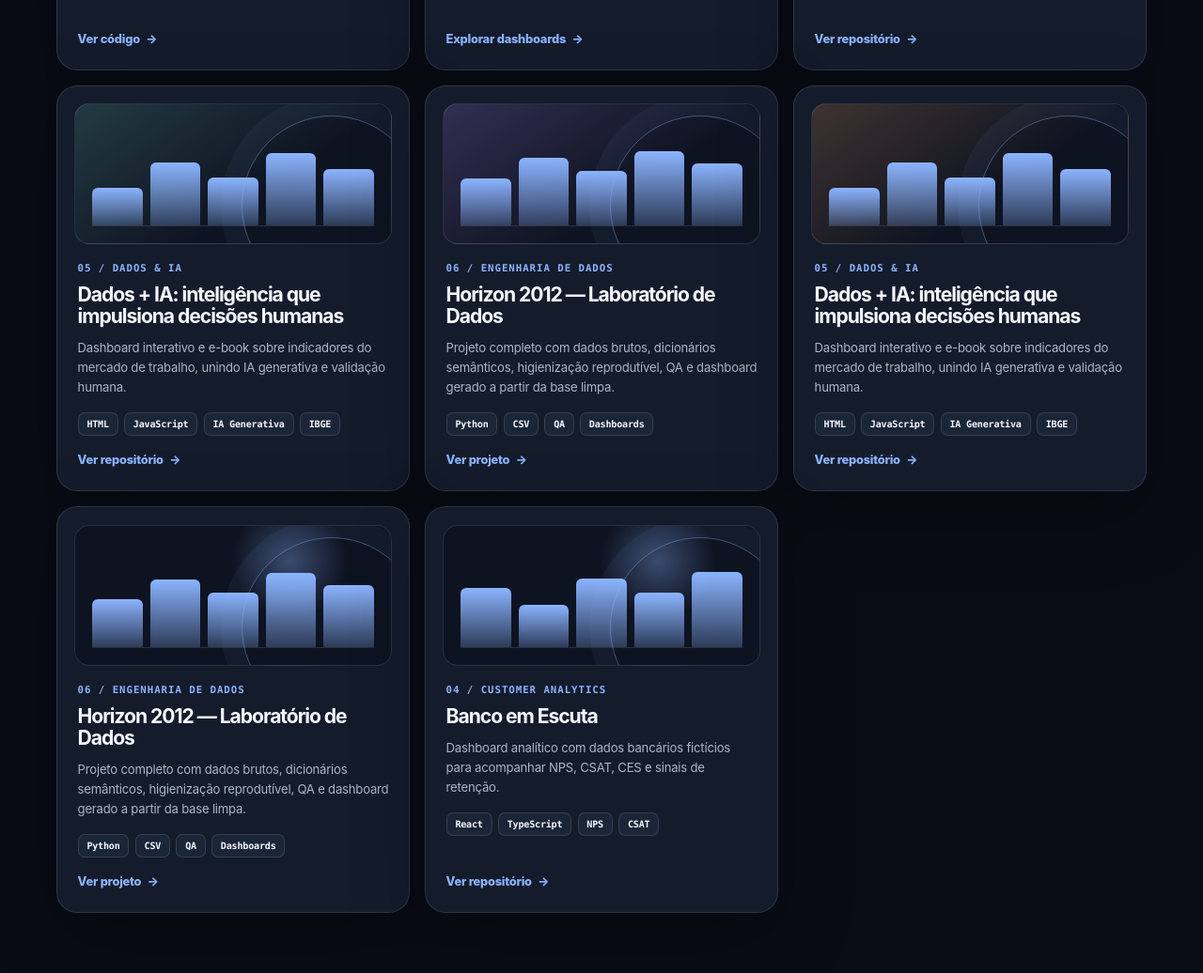
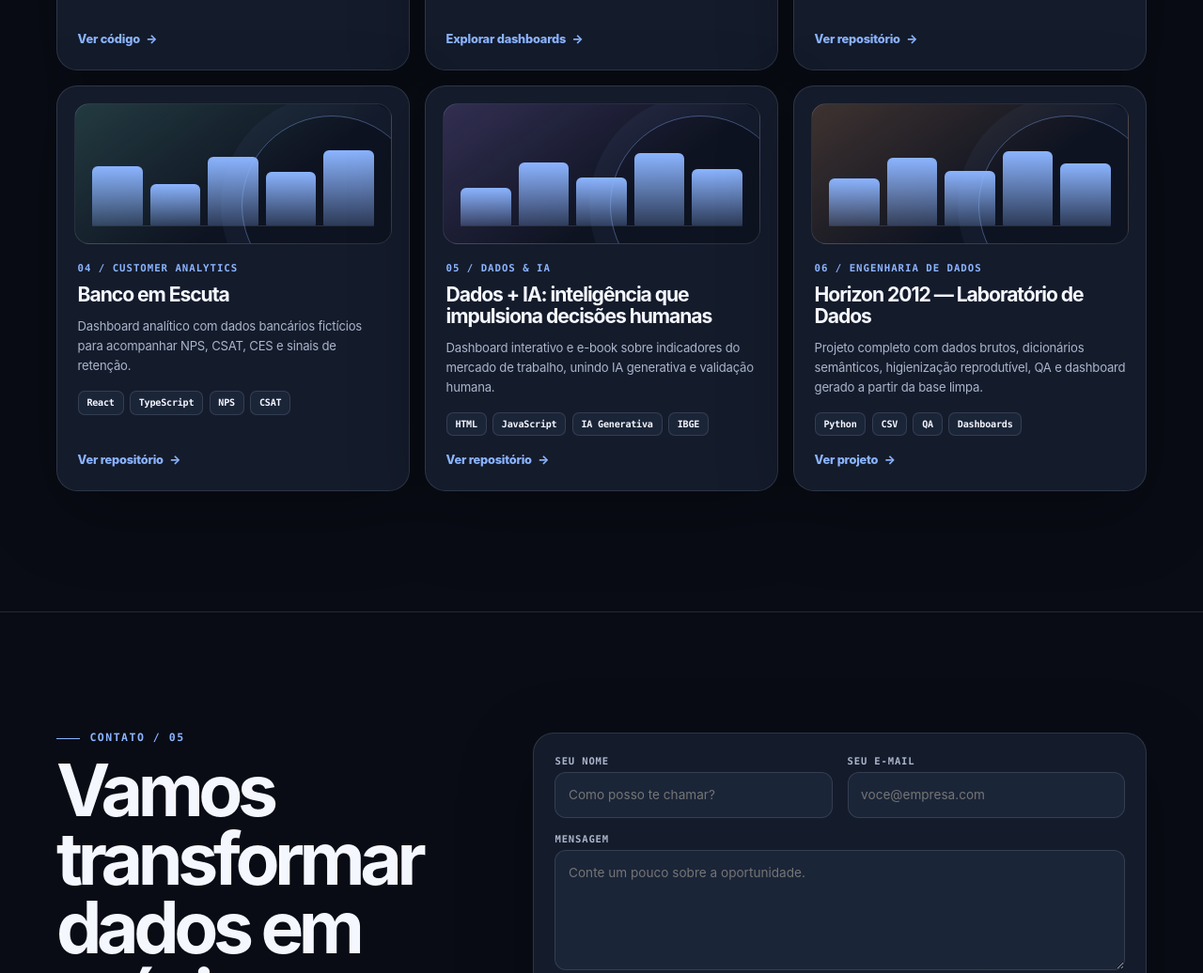
Before and after one commit to dudsstar16/data-ai-portfolio, a website: page index.html in a window 1280 px wide. Shown: the part 5252-6288 px from the top of the page at 94% size. Drawn offline with Linux system fonts and the light colour scheme.

Commit message:
fix(portfolio): organize project grid

```diff
--- a/index.html
+++ b/index.html
@@ -170,11 +170,9 @@
         <article class="project reveal"><div class="project-art"><div class="chart"><i style="--h:34%"></i><i style="--h:61%"></i><i style="--h:48%"></i><i style="--h:83%"></i><i style="--h:70%"></i></div></div><div class="project-label">01 / Automação</div><h3>Relatórios de Faturamento com Python</h3><p>Fluxo end-to-end para extração, análise, consolidação e envio automático de relatórios.</p><div class="tags"><span class="tag">Python</span><span class="tag">Pandas</span><span class="tag">OpenPyXL</span><span class="tag">PyAutoGUI</span></div><a class="project-link" href="https://github.com/dudsstar16/automacao-relatorios-faturamento-python" target="_blank" rel="noreferrer">Ver código <span class="arrow">→</span></a></article>
         <article class="project reveal"><div class="project-art"><div class="chart"><i style="--h:55%"></i><i style="--h:75%"></i><i style="--h:39%"></i><i style="--h:88%"></i><i style="--h:63%"></i></div></div><div class="project-label">02 / Business Intelligence</div><h3>Portfólio de Dashboards em Power BI</h3><p>Dashboards interativos para análise de indicadores e apoio à tomada de decisão.</p><div class="tags"><span class="tag">Power BI</span><span class="tag">DAX</span><span class="tag">Power Query</span><span class="tag">KPIs</span></div><a class="project-link" href="https://sites.google.com/view/portflioeduardareis/in%C3%ADcio" target="_blank" rel="noreferrer">Explorar dashboards <span class="arrow">→</span></a></article>
         <article class="project reveal"><div class="project-art"><div class="chart"><i style="--h:68%"></i><i style="--h:44%"></i><i style="--h:79%"></i><i style="--h:58%"></i><i style="--h:90%"></i></div></div><div class="project-label">03 / Banco de dados</div><h3>Pokémon TCG Database Modeling</h3><p>Modelo relacional em PostgreSQL com normalização, dados estruturados e views para análises reutilizáveis.</p><div class="tags"><span class="tag">PostgreSQL</span><span class="tag">SQL</span><span class="tag">Modelagem</span><span class="tag">Views</span></div><a class="project-link" href="https://github.com/dudsstar16/pokemon-tcg-database-postgresql" target="_blank" rel="noreferrer">Ver repositório <span class="arrow">→</span></a></article>
+        <article class="project reveal"><div class="project-art"><div class="chart"><i style="--h:72%"></i><i style="--h:51%"></i><i style="--h:84%"></i><i style="--h:66%"></i><i style="--h:92%"></i></div></div><div class="project-label">04 / Customer Analytics</div><h3>Banco em Escuta</h3><p>Dashboard analítico com dados bancários fictícios para acompanhar NPS, CSAT, CES e sinais de retenção.</p><div class="tags"><span class="tag">React</span><span class="tag">TypeScript</span><span class="tag">NPS</span><span class="tag">CSAT</span></div><a class="project-link" href="https://github.com/dudsstar16/meus-desafios-criativos-dio" target="_blank" rel="noreferrer">Ver repositório <span class="arrow">→</span></a></article>
         <article class="project reveal"><div class="project-art"><div class="chart"><i style="--h:46%"></i><i style="--h:77%"></i><i style="--h:59%"></i><i style="--h:88%"></i><i style="--h:69%"></i></div></div><div class="project-label">05 / Dados &amp; IA</div><h3>Dados + IA: inteligência que impulsiona decisões humanas</h3><p>Dashboard interativo e e-book sobre indicadores do mercado de trabalho, unindo IA generativa e validação humana.</p><div class="tags"><span class="tag">HTML</span><span class="tag">JavaScript</span><span class="tag">IA Generativa</span><span class="tag">IBGE</span></div><a class="project-link" href="https://github.com/dudsstar16/lab-natty-or-not-desafio-DIO" target="_blank" rel="noreferrer">Ver repositório <span class="arrow">→</span></a></article>
         <article class="project reveal"><div class="project-art"><div class="chart"><i style="--h:58%"></i><i style="--h:83%"></i><i style="--h:67%"></i><i style="--h:91%"></i><i style="--h:76%"></i></div></div><div class="project-label">06 / Engenharia de dados</div><h3>Horizon 2012 — Laboratório de Dados</h3><p>Projeto completo com dados brutos, dicionários semânticos, higienização reprodutível, QA e dashboard gerado a partir da base limpa.</p><div class="tags"><span class="tag">Python</span><span class="tag">CSV</span><span class="tag">QA</span><span class="tag">Dashboards</span></div><a class="project-link" href="https://github.com/dudsstar16/data-horizon-lab-DIO" target="_blank" rel="noreferrer">Ver projeto <span class="arrow">→</span></a></article>
-        <article class="project reveal"><div class="project-art"><div class="chart"><i style="--h:46%"></i><i style="--h:77%"></i><i style="--h:59%"></i><i style="--h:88%"></i><i style="--h:69%"></i></div></div><div class="project-label">05 / Dados &amp; IA</div><h3>Dados + IA: inteligência que impulsiona decisões humanas</h3><p>Dashboard interativo e e-book sobre indicadores do mercado de trabalho, unindo IA generativa e validação humana.</p><div class="tags"><span class="tag">HTML</span><span class="tag">JavaScript</span><span class="tag">IA Generativa</span><span class="tag">IBGE</span></div><a class="project-link" href="https://github.com/dudsstar16/lab-natty-or-not-desafio-DIO" target="_blank" rel="noreferrer">Ver repositório <span class="arrow">→</span></a></article>
-        <article class="project reveal"><div class="project-art"><div class="chart"><i style="--h:58%"></i><i style="--h:83%"></i><i style="--h:67%"></i><i style="--h:91%"></i><i style="--h:76%"></i></div></div><div class="project-label">06 / Engenharia de dados</div><h3>Horizon 2012 — Laboratório de Dados</h3><p>Projeto completo com dados brutos, dicionários semânticos, higienização reprodutível, QA e dashboard gerado a partir da base limpa.</p><div class="tags"><span class="tag">Python</span><span class="tag">CSV</span><span class="tag">QA</span><span class="tag">Dashboards</span></div><a class="project-link" href="https://github.com/dudsstar16/data-horizon-lab-DIO" target="_blank" rel="noreferrer">Ver projeto <span class="arrow">→</span></a></article>
-        <article class="project reveal"><div class="project-art"><div class="chart"><i style="--h:72%"></i><i style="--h:51%"></i><i style="--h:84%"></i><i style="--h:66%"></i><i style="--h:92%"></i></div></div><div class="project-label">04 / Customer Analytics</div><h3>Banco em Escuta</h3><p>Dashboard analítico com dados bancários fictícios para acompanhar NPS, CSAT, CES e sinais de retenção.</p><div class="tags"><span class="tag">React</span><span class="tag">TypeScript</span><span class="tag">NPS</span><span class="tag">CSAT</span></div><a class="project-link" href="https://github.com/dudsstar16/meus-desafios-criativos-dio" target="_blank" rel="noreferrer">Ver repositório <span class="arrow">→</span></a></article>
       </div>
     </div></section>
     <section class="section" id="contato"><div class="wrap contact-grid">
```
